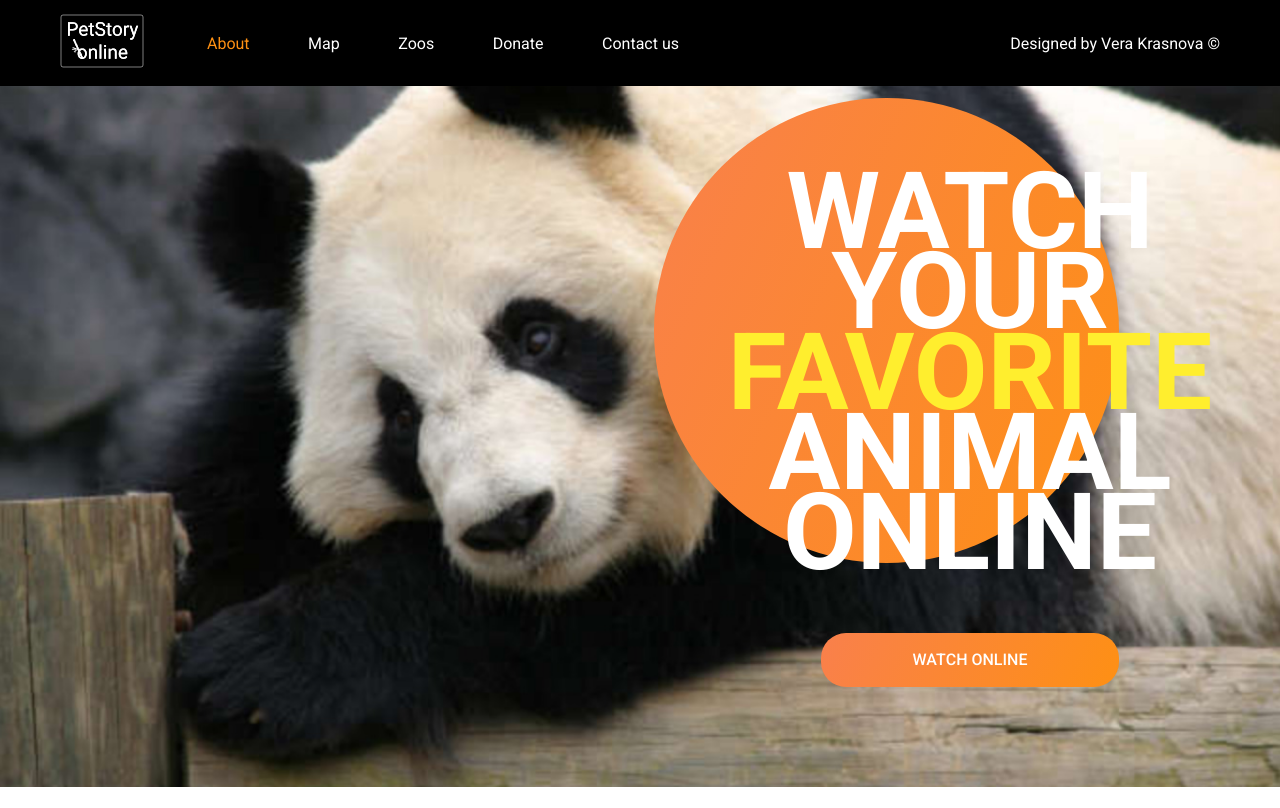
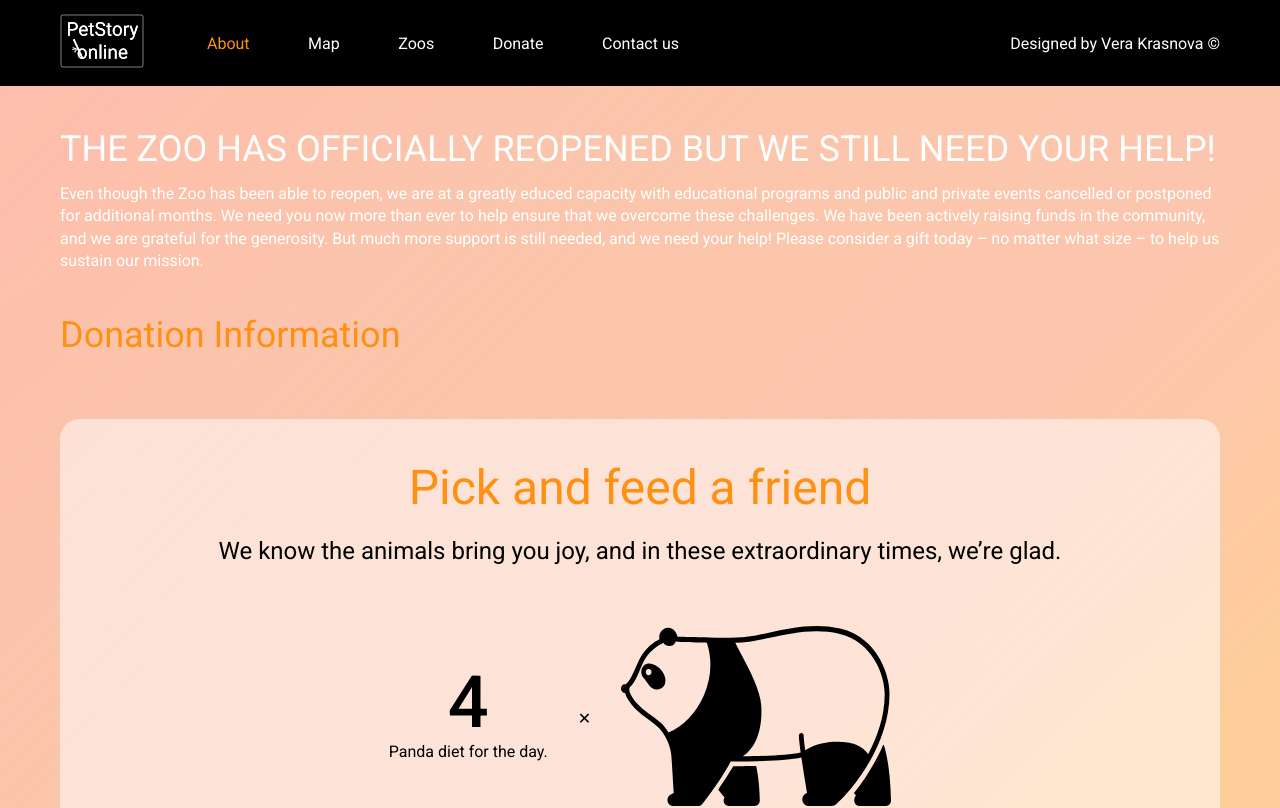
Before and after one commit to VerchkaFeya/online-zoo, a React (Create React App) app: page /donate in a window 1280 px wide. Shown: the top 808 px of the page. Built offline with nearby package versions, Linux system fonts and the light colour scheme.

Commit message:
feat: implement routing

```diff
--- a/package.json
+++ b/package.json
@@ -14,6 +14,7 @@
     "react": "^18.2.0",
     "react-dom": "^18.2.0",
     "react-router": "^6.4.2",
+    "react-router-dom": "^6.4.5",
     "react-scripts": "5.0.1",
     "typescript": "^4.8.4",
     "web-vitals": "^2.1.4"
--- a/src/App.tsx
+++ b/src/App.tsx
@@ -1,18 +1,19 @@
+import { Route, Routes } from "react-router-dom";
 import { Footer, Header } from "./components";
-import { Backstage, Hero, PickAndFeed, Testimonials } from "./sections";
+import { Layout } from "./layout/Layout";
+import { HomePage } from "./pages/HomePage";
+import { Donation } from "./sections";
 
 function App() {
   return (
-    <div className="App">
-      <Header />
-      <main>
-        <Hero />
-        <Backstage />
-        <PickAndFeed />
-        <Testimonials />
-      </main>
-      <Footer />
-    </div>
+    <>
+      <Routes>
+        <Route path="/" element={<Layout />}>
+          <Route index element={<HomePage />} />
+          <Route path="donate" element={<Donation />} />
+        </Route>
+      </Routes>
+    </>
   );
 }
 
--- a/src/components/Footer/Footer.tsx
+++ b/src/components/Footer/Footer.tsx
@@ -11,7 +11,7 @@ import { SubscribeForm } from "../SubscribeForm/SubscribeForm";
 
 export const Footer = () => {
   return (
-    <footer className="footer">
+    <footer className="footer" id="contact-us">
       <div className="wrapper">
         <div className="footer__row1">
           <Logo />
--- a/src/components/Navigation/Navigation.tsx
+++ b/src/components/Navigation/Navigation.tsx
@@ -1,4 +1,5 @@
 import { FC } from "react";
+import { Link } from "react-router-dom";
 
 type TNavigation = {
   type: string;
@@ -8,21 +9,21 @@ export const Navigation: FC<TNavigation> = ({ type }) => {
   return (
     <ul className="navigation">
       <li className="navigation__li active">
-        <a href="about">About</a>
+        <Link to="/">About</Link>
       </li>
       <li className="navigation__li">
-        <a href="map">Map</a>
+        <Link to="/">Map</Link>
       </li>
       <li className="navigation__li">
-        <a href="zoos">Zoos</a>
+        <Link to="/">Zoos</Link>
       </li>
       {type && (
         <li className="navigation__li">
-          <a href="donate">Donate</a>
+          <Link to="/donate">Donate</Link>
         </li>
       )}
       <li className="navigation__li">
-        <a href="contact-us">Contact us</a>
+        <a href="#contact-us">Contact us</a>
       </li>
     </ul>
   );
--- a/src/index.tsx
+++ b/src/index.tsx
@@ -1,5 +1,6 @@
 import React from "react";
 import ReactDOM from "react-dom/client";
+import { BrowserRouter } from "react-router-dom";
 import App from "./App";
 import "./styles/index.scss";
 
@@ -8,6 +9,8 @@ const root = ReactDOM.createRoot(
 );
 root.render(
   <React.StrictMode>
-    <App />
+    <BrowserRouter>
+      <App />
+    </BrowserRouter>
   </React.StrictMode>
 );
--- /dev/null
+++ b/src/layout/Layout.tsx
@@ -0,0 +1,15 @@
+import { Footer, Header } from "../components";
+import { Outlet } from "react-router-dom";
+import { Donation } from "../sections";
+
+export const Layout = () => {
+  return (
+    <div className="App">
+      <Header />
+      <main>
+        <Outlet />
+      </main>
+      <Footer />
+    </div>
+  );
+};
--- /dev/null
+++ b/src/pages/HomePage.tsx
@@ -0,0 +1,12 @@
+import { Backstage, Hero, PickAndFeed, Testimonials } from "../sections";
+
+export const HomePage = () => {
+  return (
+    <>
+      <Hero />
+      <Backstage />
+      <PickAndFeed />
+      <Testimonials />
+    </>
+  );
+};
```
Also changed, not shown: 1 other file (tests, documents, lock files or other folders).
